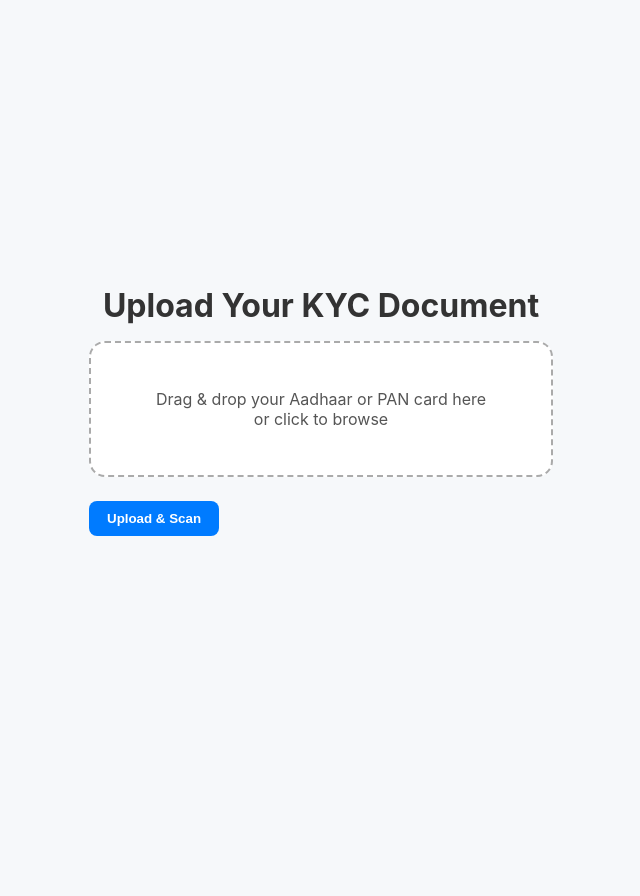
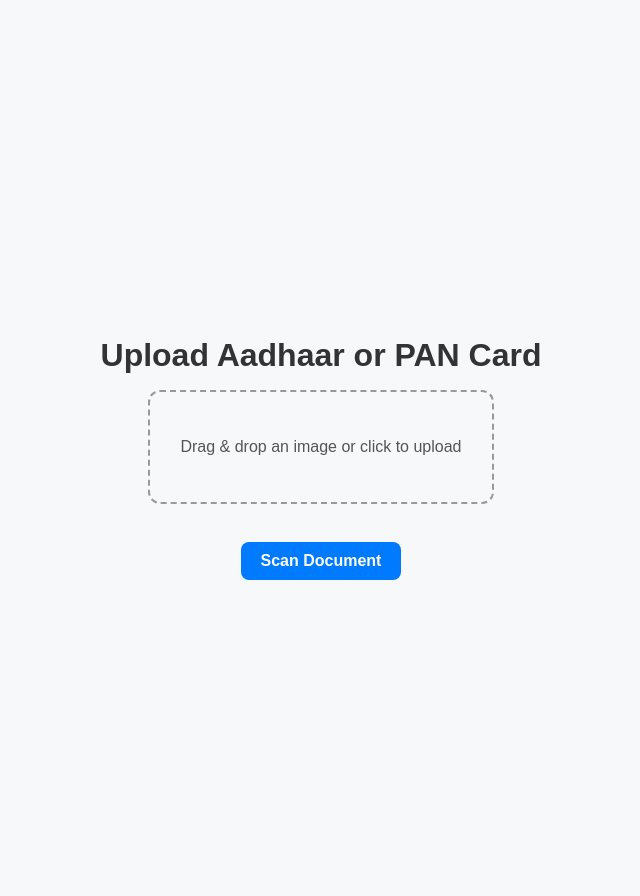
Before and after one commit to ApekshaRanjan1/KYC-Document-Verifier, a Flask app: page / in a window 1280 px wide. Shown: the whole page, without its empty margins (319-959 px from the left). Before the commit the page ends 536 px from the top, so only its background shows below. Run offline with Flask 3, Linux system fonts and the light colour scheme; parts of the project's set-up code (start-up, migrations or seed data) failed here and were passed over.

Commit message:
Stage all changes and refresh repo

```diff
--- a/Main_project/app.py
+++ b/Main_project/app.py
@@ -1,4 +1,3 @@
-# app.py
 from flask import Flask, render_template, request, redirect, url_for, send_from_directory
 import os
 from werkzeug.utils import secure_filename
@@ -15,7 +14,6 @@ app = Flask(__name__)
 app.config["UPLOAD_FOLDER"] = UPLOAD_FOLDER
 os.makedirs(UPLOAD_FOLDER, exist_ok=True)
 
-
 # ----------------------------
 # Helpers
 # ----------------------------
@@ -26,40 +24,36 @@ def allowed_file(filename):
 # ----------------------------
 # Routes
 # ----------------------------
-@app.route("/")
+@app.route("/", methods=["GET", "POST"])
 def index():
+    if request.method == "POST":
+        if "file" not in request.files:
+            return redirect(url_for("index"))
+
+        file = request.files["file"]
+        if file.filename == "":
+            return redirect(url_for("index"))
+
+        if file and allowed_file(file.filename):
+            filename = secure_filename(file.filename)
+            filepath = os.path.join(app.config["UPLOAD_FOLDER"], filename)
+            file.save(filepath)
+
+            # 🔹 Run ML model
+            prediction, extracted_text = predict_document_type(filepath)
+
+            # 🔹 Run regex extraction
+            extracted_data = extract_details(extracted_text)
+
+            return render_template(
+                "result.html",
+                filename=filename,
+                prediction=prediction,
+                extracted_data=extracted_data,
+                extracted_text=extracted_text
+            )
+
     return render_template("index.html")
-
-
-@app.route("/analyze", methods=["POST"])
-def analyze():
-    if "file" not in request.files:
-        return redirect(url_for("index"))
-
-    file = request.files["file"]
-    if file.filename == "":
-        return redirect(url_for("index"))
-
-    if file and allowed_file(file.filename):
-        filename = secure_filename(file.filename)
-        filepath = os.path.join(app.config["UPLOAD_FOLDER"], filename)
-        file.save(filepath)
-
-        # Step 1: Predict doc type
-        predicted_label, ocr_text = predict_document_type(filepath)
-
-        # Step 2: Extract details based on type
-        extracted = extract_details(filepath, predicted_label)
-
-        return render_template(
-            "result.html",
-            filename=filename,
-            predicted_label=predicted_label,
-            extracted_text=ocr_text,
-            extracted=extracted
-        )
-
-    return redirect(url_for("index"))
 
 
 @app.route("/uploads/<filename>")
@@ -71,4 +65,4 @@ def uploaded_file(filename):
 # Run
 # ----------------------------
 if __name__ == "__main__":
-    app.run(debug=True, port=5001)
+    app.run(port=5001, debug=True)
--- a/Main_project/templates/index.html
+++ b/Main_project/templates/index.html
@@ -1,155 +1,67 @@
 <!doctype html>
 <html lang="en">
 <head>
-  <meta charset="utf-8">
-  <title>KYC Document Classifier — Aadhaar / PAN</title>
+  <meta charset="utf-8" />
+  <title>Upload KYC Document</title>
   <link rel="stylesheet" href="{{ url_for('static', filename='css/style.css') }}">
   <style>
-    body {
-      font-family: "Inter", sans-serif;
-      background: #f6f8fa;
-      display: flex;
-      flex-direction: column;
-      align-items: center;
-      justify-content: center;
-      height: 100vh;
-      margin: 0;
+    body { font-family: "Poppins", sans-serif; text-align: center; margin: 3rem; }
+    .drop-zone {
+      border: 2px dashed #999; padding: 30px; border-radius: 12px;
+      color: #555; cursor: pointer; transition: background 0.3s;
+      max-width: 400px; margin: auto;
     }
-
-    h1 {
-      color: #333;
-      margin-bottom: 1rem;
+    .drop-zone.dragover { background: #f0f8ff; border-color: #007bff; }
+    .preview { margin-top: 20px; display: none; max-width: 400px; border-radius: 10px; border: 1px solid #ccc; }
+    button {
+      background: #007bff; color: white; border: none;
+      padding: 10px 20px; border-radius: 8px; cursor: pointer;
+      margin-top: 20px; font-size: 1rem;
     }
-
-    .upload-container {
-      background: white;
-      border: 2px dashed #aaa;
-      border-radius: 16px;
-      padding: 30px;
-      width: 400px;
-      text-align: center;
-      transition: all 0.3s ease;
-    }
-
-    .upload-container.dragover {
-      border-color: #007bff;
-      background: #e9f3ff;
-    }
-
-    .upload-container input {
-      display: none;
-    }
-
-    .upload-container p {
-      color: #555;
-    }
-
-    img.preview {
-      margin-top: 20px;
-      max-width: 100%;
-      border-radius: 12px;
-      display: none;
-      box-shadow: 0 4px 8px rgba(0,0,0,0.1);
-    }
-
-    .progress-bar {
-      width: 0%;
-      height: 6px;
-      background: #007bff;
-      border-radius: 3px;
-      margin-top: 15px;
-      transition: width 0.3s ease;
-      display: none;
-    }
-
-    button {
-      margin-top: 1.5rem;
-      padding: 10px 18px;
-      border: none;
-      border-radius: 8px;
-      background-color: #007bff;
-      color: white;
-      font-weight: 600;
-      cursor: pointer;
-      transition: all 0.3s ease;
-    }
-
-    button:hover {
-      background-color: #0056b3;
-    }
+    button:hover { background: #0056b3; }
   </style>
 </head>
 <body>
-  <h1>Upload Your KYC Document</h1>
-
-  <form id="uploadForm" action="{{ url_for('predict') }}" method="POST" enctype="multipart/form-data">
-    <div class="upload-container" id="dropZone">
-      <p>Drag & drop your Aadhaar or PAN card here<br>or click to browse</p>
-      <input type="file" name="file" id="fileInput" accept="image/*" required>
-      <img id="previewImage" class="preview" alt="Image Preview">
-      <div class="progress-bar" id="progressBar"></div>
+  <h1>Upload Aadhaar or PAN Card</h1>
+  <form action="{{ url_for('index') }}" method="POST" enctype="multipart/form-data">
+    <div class="drop-zone" id="dropZone">
+      <p>Drag & drop an image or click to upload</p>
+      <input type="file" name="file" id="fileInput" accept="image/*" style="display:none" required>
     </div>
-    <button type="submit">Upload & Scan</button>
+    <img id="previewImage" class="preview" alt="Image Preview">
+    <br>
+    <button type="submit">Scan Document</button>
   </form>
 
   <script>
-    const dropZone = document.getElementById('dropZone');
-    const fileInput = document.getElementById('fileInput');
-    const previewImage = document.getElementById('previewImage');
-    const progressBar = document.getElementById('progressBar');
-    const form = document.getElementById('uploadForm');
+    const dropZone = document.getElementById("dropZone");
+    const fileInput = document.getElementById("fileInput");
+    const previewImage = document.getElementById("previewImage");
 
-    // Highlight drag-over
-    dropZone.addEventListener('dragover', e => {
+    dropZone.addEventListener("click", () => fileInput.click());
+    dropZone.addEventListener("dragover", (e) => {
       e.preventDefault();
-      dropZone.classList.add('dragover');
+      dropZone.classList.add("dragover");
     });
-
-    dropZone.addEventListener('dragleave', () => {
-      dropZone.classList.remove('dragover');
+    dropZone.addEventListener("dragleave", () => dropZone.classList.remove("dragover"));
+    dropZone.addEventListener("drop", (e) => {
+      e.preventDefault();
+      dropZone.classList.remove("dragover");
+      const file = e.dataTransfer.files[0];
+      if (file) showPreview(file);
+      fileInput.files = e.dataTransfer.files;
     });
-
-    // Handle drop
-    dropZone.addEventListener('drop', e => {
-      e.preventDefault();
-      dropZone.classList.remove('dragover');
-      const file = e.dataTransfer.files[0];
-      if (file) {
-        fileInput.files = e.dataTransfer.files;
-        showPreview(file);
-      }
+    fileInput.addEventListener("change", () => {
+      if (fileInput.files.length > 0) showPreview(fileInput.files[0]);
     });
-
-    // Click to browse
-    dropZone.addEventListener('click', () => fileInput.click());
-
-    // Handle file browse
-    fileInput.addEventListener('change', () => {
-      if (fileInput.files[0]) showPreview(fileInput.files[0]);
-    });
-
-    // Preview
     function showPreview(file) {
       const reader = new FileReader();
-      reader.onload = e => {
+      reader.onload = (e) => {
         previewImage.src = e.target.result;
-        previewImage.style.display = 'block';
+        previewImage.style.display = "block";
       };
       reader.readAsDataURL(file);
     }
-
-    // Progress bar animation on submit
-    form.addEventListener('submit', () => {
-      progressBar.style.display = 'block';
-      let width = 0;
-      const interval = setInterval(() => {
-        if (width >= 100) clearInterval(interval);
-        else {
-          width += 3;
-          progressBar.style.width = width + '%';
-        }
-      }, 80);
-    });
   </script>
 </body>
 </html>
```
Also changed, not shown: Main_project/templates/result.html (+24 -51 lines).
